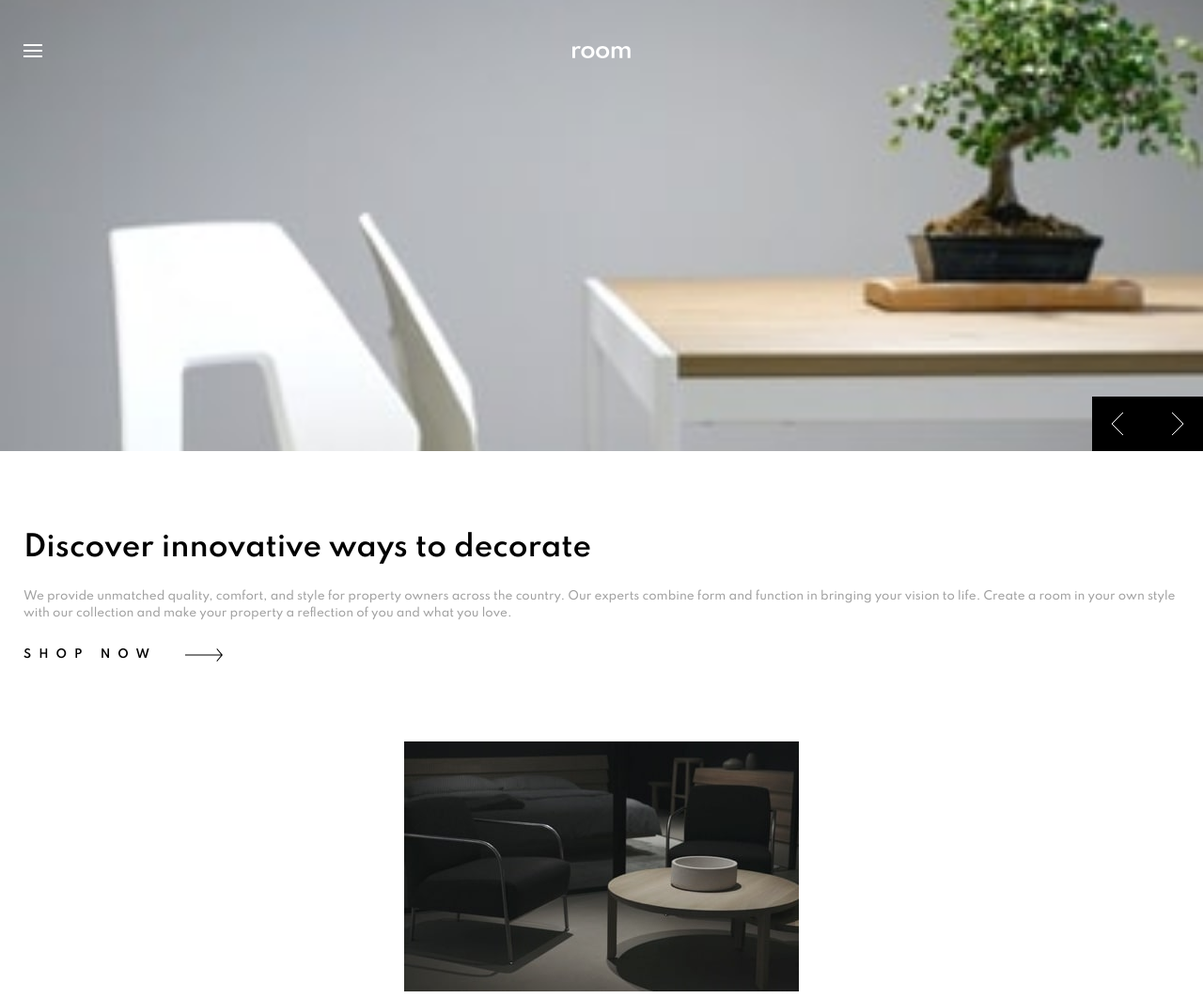
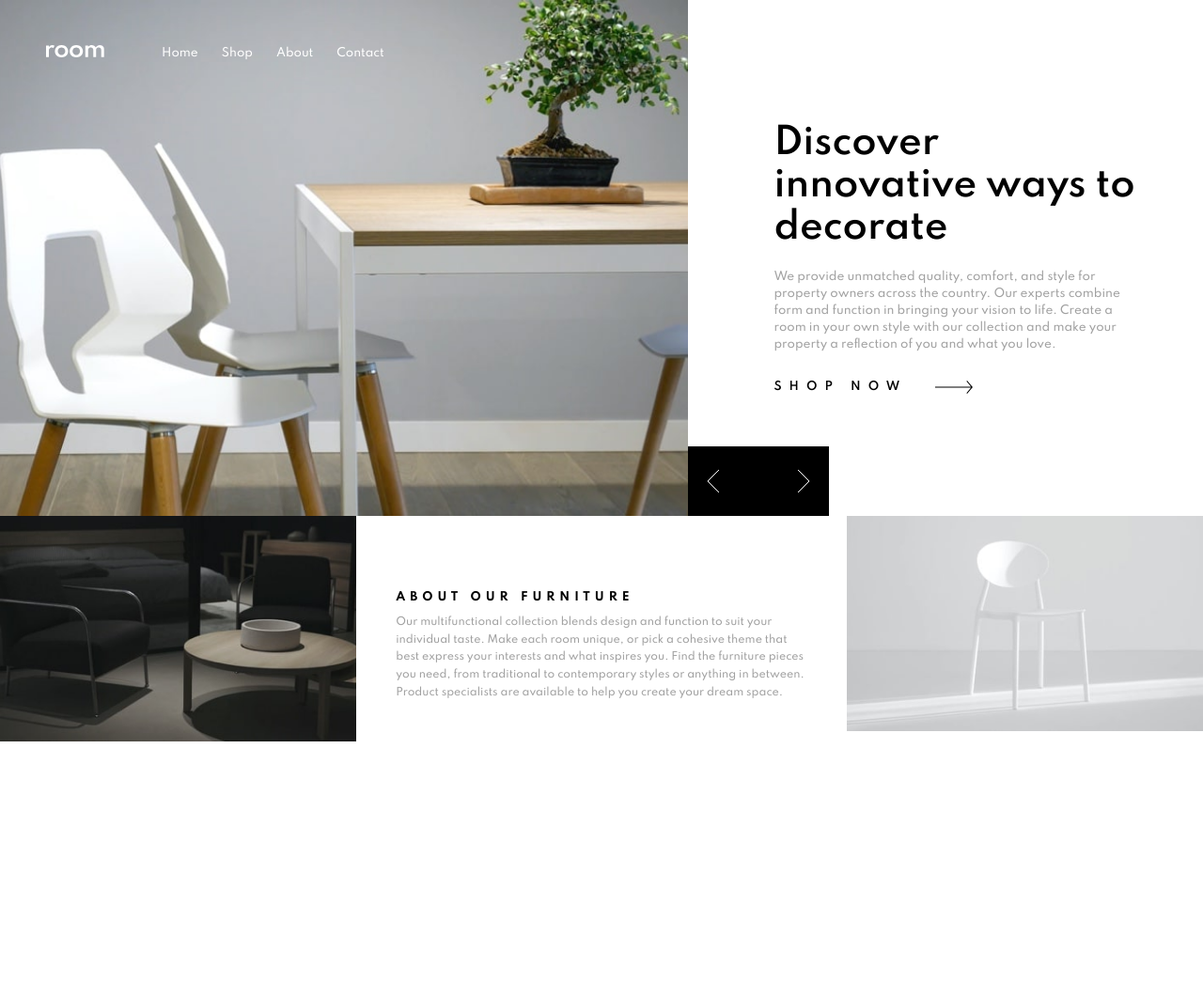
Before and after one commit to sanketcharanpahadi/room-homepage, a plain HTML site: page index.html in a window 1280 px wide. Shown: the top 1062 px of the page at 94% size. After the commit the page ends 800 px from the top, so only its background shows below. Drawn offline with Linux system fonts and the light colour scheme.

Commit message:
desktop design updated

```diff
--- a/index.html
+++ b/index.html
@@ -17,7 +17,7 @@
     <header>
       <nav class="navbar">
         <div class="logo">
-          <img src="images/icon-hamburger.svg" alt="" />
+          <img src="images/icon-hamburger.svg" class="hamburger" alt="" />
           <img src="images/logo.svg" alt="logo" class="img-logo" />
         </div>
 
@@ -27,15 +27,12 @@
           <li><a href="#">About</a></li>
           <li><a href="#">Contact</a></li>
         </ul>
-      </nav>
 
         <div class="slider-arrow">
           <img src="images/icon-angle-left.svg" alt="" />
           <img src="images/icon-angle-right.svg" alt="" />
         </div>
-    </header>
-
-    <section class="slider">
+      </nav>
       <div class="about-slider">
         <h1 class="title">Discover innovative ways to decorate</h1>
         <p class="furniture-benefit">
@@ -50,25 +47,31 @@
           <img src="images/icon-arrow.svg" alt="" />
         </div>
       </div>
+    </header>
+
+    <main>
+      <section class="slider">
         <div class="slider-img">
           <img src="images/image-about-dark.jpg" alt="" />
         </div>
-    </section>
-
-    <section class="about-furniture">
         <div class="about">
           <h2 class="about-title">About our furniture</h2>
           <p class="furniture-benefits">
-          Our multifunctional collection blends design and function to suit your
-          individual taste. Make each room unique, or pick a cohesive theme that
-          best express your interests and what inspires you. Find the furniture
-          pieces you need, from traditional to contemporary styles or anything
-          in between. Product specialists are available to help you create your
-          dream space.
+            Our multifunctional collection blends design and function to suit
+            your individual taste. Make each room unique, or pick a cohesive
+            theme that best express your interests and what inspires you. Find
+            the furniture pieces you need, from traditional to contemporary
+            styles or anything in between. Product specialists are available to
+            help you create your dream space.
           </p>
         </div>
+        <div class="light-img">
           <img src="images/image-about-light.jpg" alt="" />
+        </div>
       </section>
+    </main>
+
+    <section class="about-furniture"></section>
     <!--
 
 
--- a/style.css
+++ b/style.css
@@ -34,26 +34,27 @@ body {
 }
 
 header {
+  display: flex;
+  flex-direction: column;
+  width: 100%;
+}
+
+.navbar {
   background-image: url(images/mobile-image-hero-1.jpg);
-  min-height: 60vh;
+  min-height: 61vh;
   background-repeat: no-repeat;
   background-position: center center;
   background-size: cover;
   position: relative;
+  min-width: 50%;
 }
 
 .logo {
   position: relative;
   width: 100%;
   margin-top: 4.7rem;
-  margin-left: 2.5rem;
-  margin-right: 2.5rem;
-}
-
-.navbar {
-  display: flex;
-  justify-content: space-between;
-  align-items: center;
+  padding-left: 2.5rem;
+  padding-right: 2.5rem;
 }
 
 .img-logo {
@@ -83,23 +84,22 @@ header {
 .about-furniture {
   display: flex;
   flex-direction: column;
-  align-items: center;
 }
 
 .about-slider {
-  padding: 8.5rem 2.5rem;
+  padding: 8.3rem 2.5rem;
 }
 
 .title {
   font-size: 3rem;
   font-weight: 600;
-  margin-bottom: 2.5rem;
+  margin-bottom: 2.1rem;
 }
 
 .furniture-benefit,
 .furniture-benefits {
   color: var(--color-primary-gray);
-  margin-bottom: 2.8rem;
+  margin-bottom: 2.9rem;
   line-height: 1.5;
 }
 
@@ -117,18 +117,105 @@ header {
 
 /* about furniture section */
 .about {
-  padding: 5rem 2.5rem;
+  padding: 5.3rem 2.5rem;
 }
 
 .about-title {
   text-transform: uppercase;
   font-size: 1.2rem;
   letter-spacing: 0.5rem;
-  margin-bottom: 1.3rem;
+  margin-bottom: 1rem;
 }
 
 .furniture-benefits {
   font-size: 1.1rem;
   margin-bottom: 0;
-  line-height: 1.8;
+  line-height: 1.7;
 }
+
+.light-img img,
+.slider-img img {
+  width: 100%;
+}
+
+/* desktop design */
+@media (min-width: 900px) {
+  header {
+    flex-direction: row;
+  }
+
+  .navbar {
+    background-image: url(images/desktop-image-hero-1.jpg);
+    width: 100%;
+    height: auto;
+    display: flex;
+    justify-content: flex-start;
+    padding-top: 5rem;
+    padding: 0 8rem;
+  }
+
+  .logo {
+    margin: 0;
+    padding: 0;
+    width: auto;
+    margin-right: 3rem;
+  }
+
+  .logo {
+    margin-top: 5.5rem;
+  }
+
+  .links {
+    margin-top: 5rem;
+  }
+
+  .about-slider {
+    width: 70%;
+    margin-left: 3rem;
+    padding: 13rem 6.1rem;
+  }
+
+  .slider {
+    flex-direction: row;
+  }
+
+  .slider-img,
+  .about,
+  .light-img {
+    width: 33.333%;
+  }
+
+  .about {
+    width: 45%;
+    padding: 4.2rem;
+    padding-top: 8rem;
+  }
+
+  .slider-arrow {
+    left: 100%;
+    width: 150px;
+    padding-top: 2.5rem;
+    padding-bottom: 2.5rem;
+  }
+
+  .title {
+    font-size: 3.8rem;
+  }
+
+  .hamburger {
+    display: none;
+  }
+
+  .img-logo {
+    position: static;
+  }
+
+  .links {
+    display: flex;
+    gap: 2.5rem;
+  }
+
+  .links li a {
+    color: var(--color-primary-white);
+  }
+}
```
Lines whose indentation alone changed are shown as unchanged.
